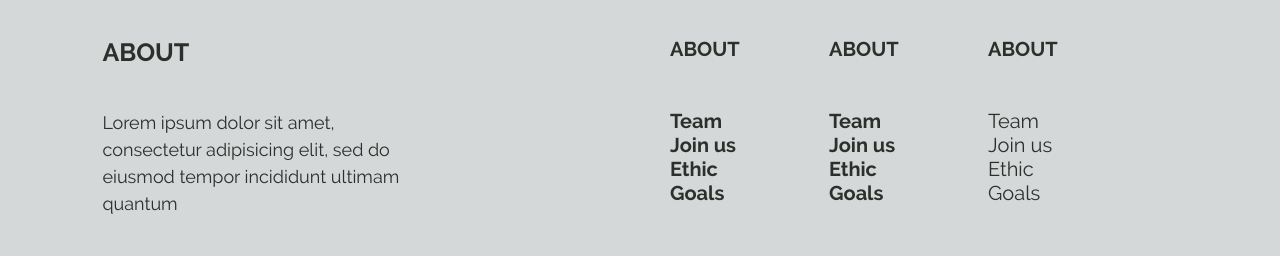
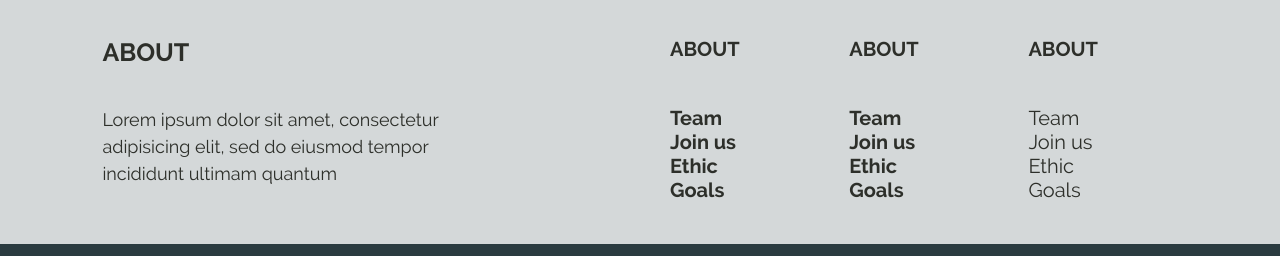
Before and after one commit to RanMaou/RanMaou.github.io, a plain HTML site: page index.html in a window 1280 px wide. Shown: the part 5755-6011 px from the top of the page. Drawn offline with Linux system fonts and the light colour scheme.

Commit message:
Update main.css

```diff
--- a/main.css
+++ b/main.css
@@ -451,8 +451,8 @@ div.dish_6
 .main_footer
 {
     display: grid;
-    grid-template-columns: 50% 12% 12% auto;
-    grid-template-rows: 25% 75%;
+    grid-template-columns: 50% auto auto auto;
+    grid-template-rows: 25% auto;
     grid-gap: 30px;
     grid-template-areas:
             "m_header l_header1 l_header2 l_header3"
@@ -479,7 +479,7 @@ div.dish_6
     grid-area: par;
     font-size: 18px;
     line-height: 1.5;
-    padding-right: 40%;
+    padding-right: 30%;
 }
 
 .main_footer div
```
